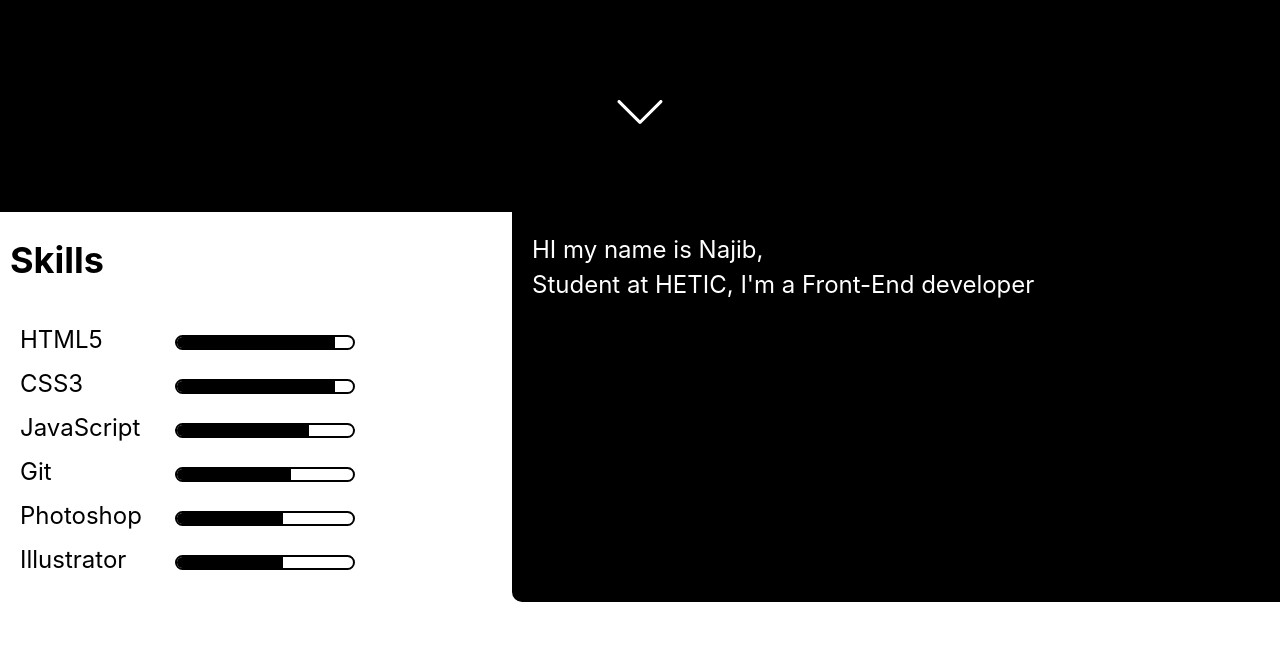
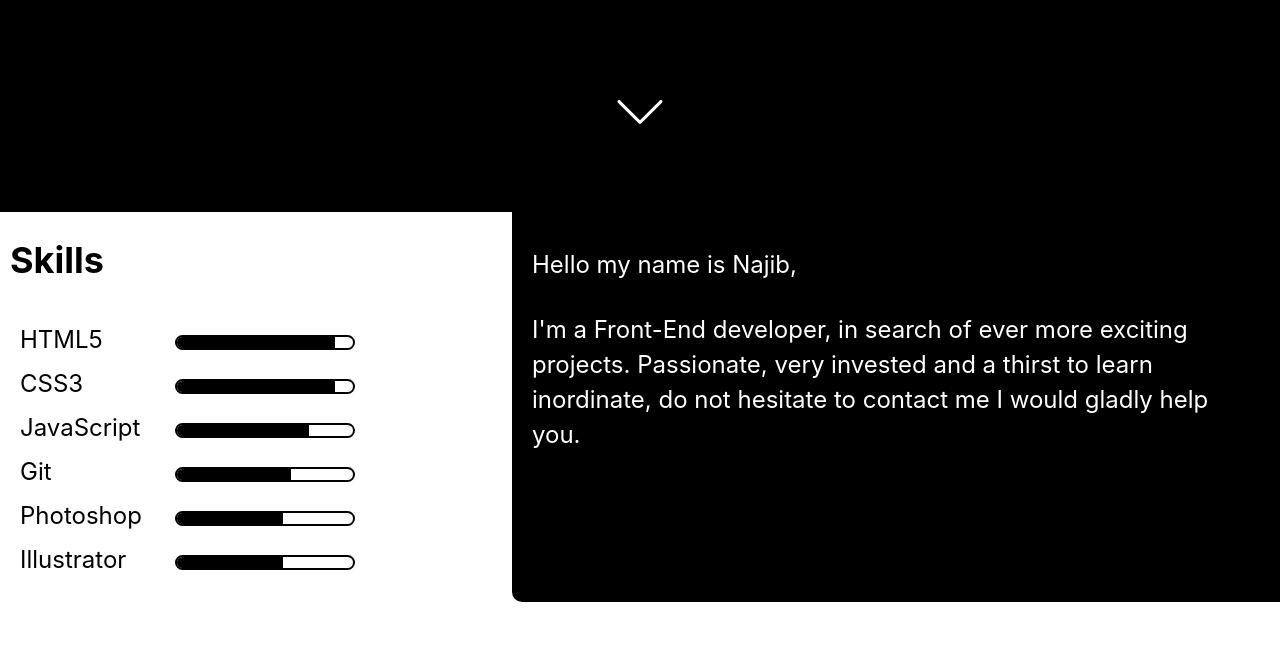
Before and after one commit to N-TAHAR/portfolio, a web app: file src/index.html in a window 1280 px wide. Shown: the part 588-1235 px from the top of the page. Run offline with its HTML, style and script files only (its server is not run), Linux system fonts and the light colour scheme; style sheets or scripts are compiled from the project's sources; some libraries are stand-ins or nearby versions.

Commit message:
Info About change

```diff
--- a/src/index.html
+++ b/src/index.html
@@ -66,8 +66,8 @@
         <li>Rigoureux</li>
       </ul>
       <div class="infoPage__about about">
-        <p class="about__text">HI my name is Najib,<br/>
-          Student at HETIC, I'm a Front-End developer
+        <p class="about__text"><span>Hello my name is Najib,</span>
+          I'm a Front-End developer, in search of ever more exciting projects. Passionate, very invested and a thirst to learn inordinate, do not hesitate to contact me I would gladly help you.
         </p>
       </div>
     </div>
--- a/src/scss/blocs/infoPage.scss
+++ b/src/scss/blocs/infoPage.scss
@@ -52,5 +52,11 @@
     padding: 20px;
     line-height: 35px;
     height: 100%;
+
+    span{
+      display: block;
+      margin-top: 15px;
+      margin-bottom: 30px;
+    }
   }
 }
```
